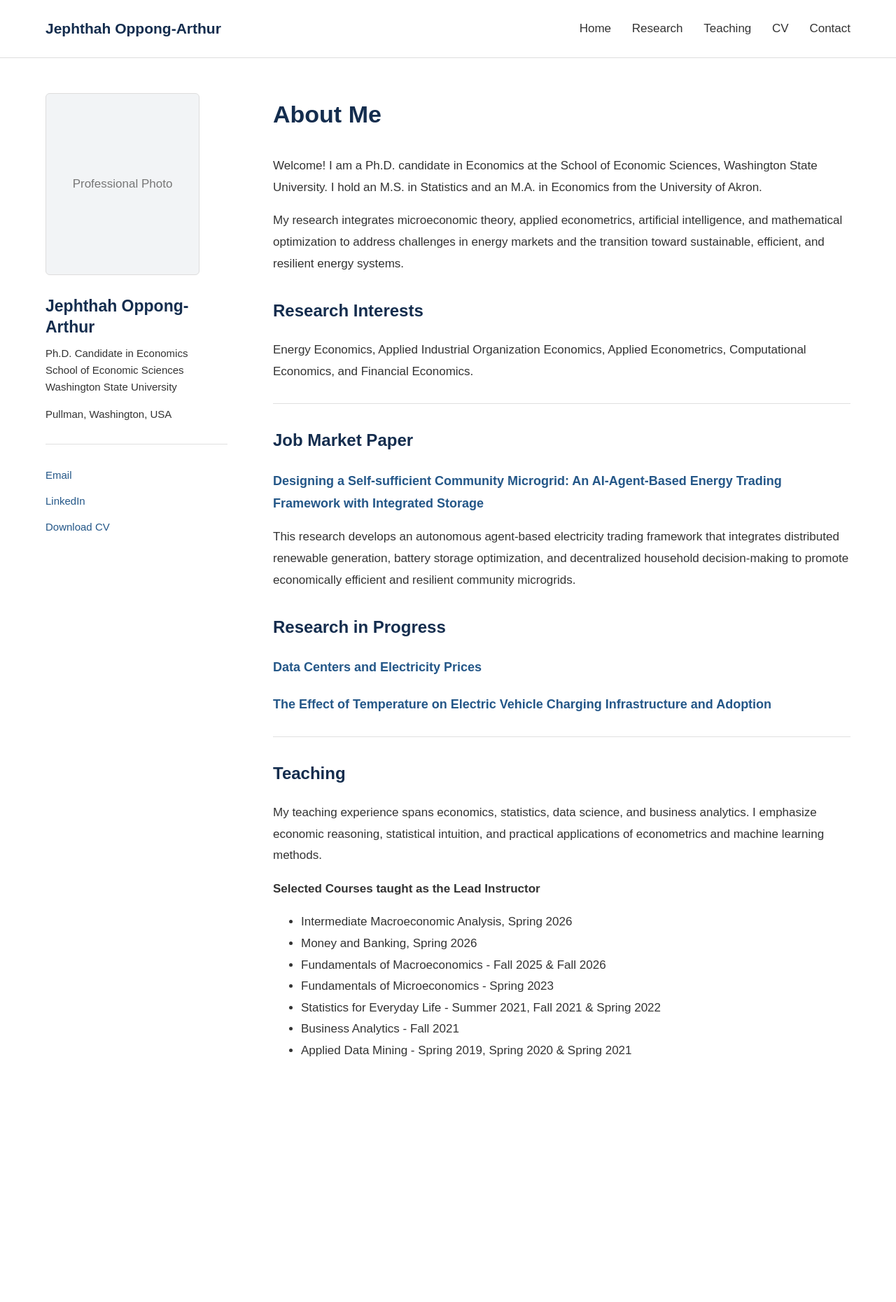
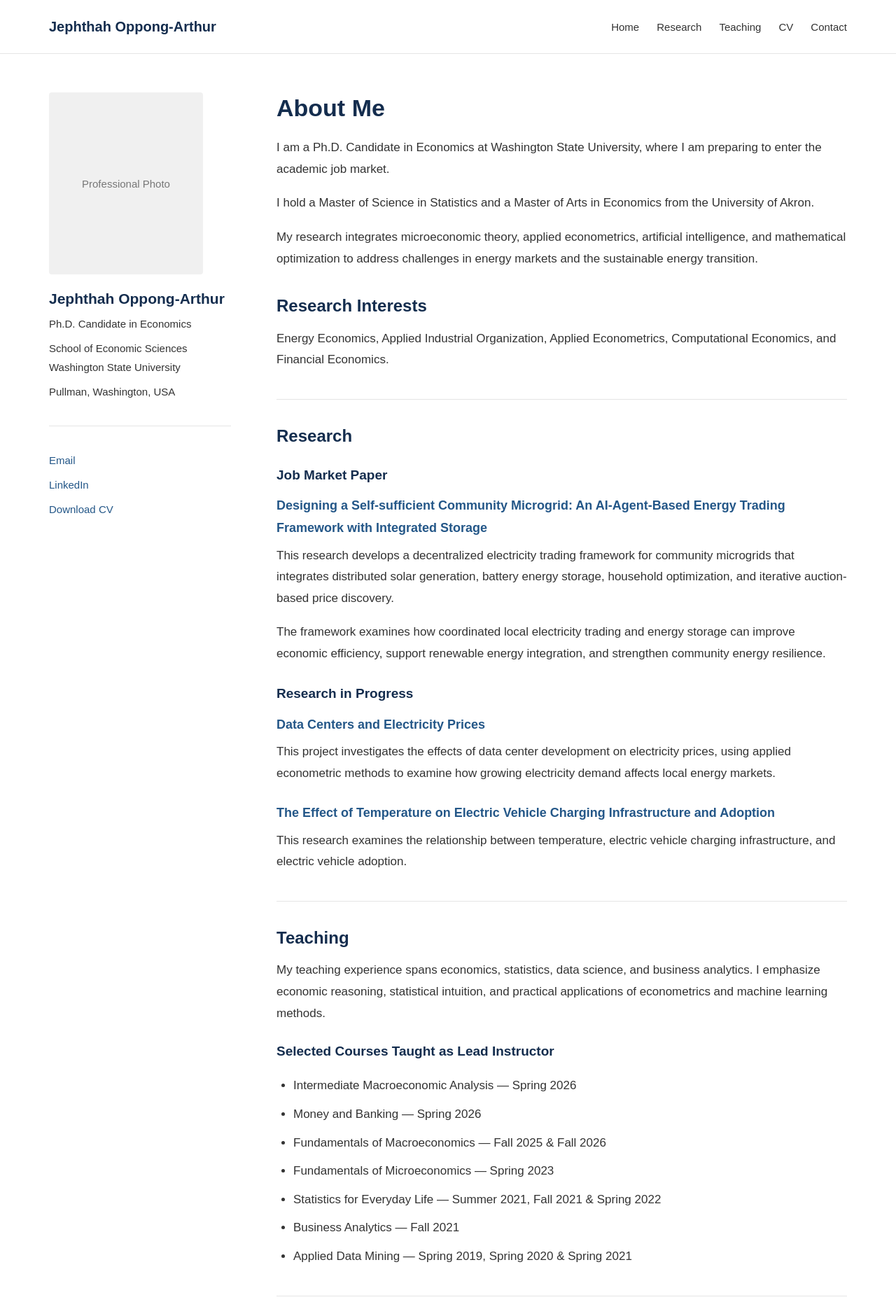
Before and after one commit to jephoppong-arthur/jephoppong-arthur.github.io, a plain HTML site: page index.html in a window 1280 px wide. Shown: the top 1860 px of the page at 70% size. Drawn offline with Linux system fonts and the light colour scheme.

Commit message:
Update index.html with new content and styles

```diff
--- a/index.html
+++ b/index.html
@@ -1,8 +1,13 @@
+
 <!DOCTYPE html>
 <html lang="en">
+
 <head>
     <meta charset="UTF-8">
     <meta name="viewport" content="width=device-width, initial-scale=1.0">
+
+    <meta name="description"
+          content="Jephthah Oppong-Arthur is a Ph.D. Candidate in Economics at Washington State University, specializing in energy economics, applied industrial organization, econometrics, and financial economics.">
 
     <title>Jephthah Oppong-Arthur | Energy and Financial Economist</title>
 
@@ -11,112 +16,18 @@
             box-sizing: border-box;
         }
 
+        html {
+            scroll-behavior: smooth;
+        }
+
         body {
             margin: 0;
-            background-color: #ffffff;
-            color: #333333;
+            padding: 0;
             font-family: Arial, Helvetica, sans-serif;
             font-size: 17px;
             line-height: 1.8;
-        }
-
-        /* Navigation bar */
-
-        header {
-            border-bottom: 1px solid #dddddd;
-        }
-
-        nav {
-            max-width: 1200px;
-            margin: auto;
-            padding: 22px 25px;
-            display: flex;
-            align-items: center;
-            justify-content: space-between;
-            flex-wrap: wrap;
-            gap: 15px;
-        }
-
-        .site-name {
-            font-size: 21px;
-            font-weight: bold;
-            color: #142d4e;
-        }
-
-        nav a {
-            text-decoration: none;
             color: #333333;
-            margin-left: 25px;
-            font-weight: 500;
-        }
-
-        nav a:hover {
-            color: #245788;
-        }
-
-        /* Main website layout */
-
-        .container {
-            max-width: 1200px;
-            margin: 50px auto;
-            padding: 0 25px;
-            display: grid;
-            grid-template-columns: 260px 1fr;
-            gap: 65px;
-        }
-
-        /* Profile sidebar */
-
-        .profile-photo {
-            width: 220px;
-            height: 260px;
-            object-fit: cover;
-            border-radius: 6px;
-        }
-
-        .photo-placeholder {
-            width: 220px;
-            height: 260px;
-            background: #f2f4f6;
-            border: 1px solid #dddddd;
-            border-radius: 6px;
-            display: flex;
-            align-items: center;
-            justify-content: center;
-            color: #777777;
-        }
-
-        .sidebar h2 {
-            font-size: 23px;
-            line-height: 1.3;
-            color: #142d4e;
-            margin-bottom: 10px;
-        }
-
-        .sidebar p {
-            font-size: 15px;
-            line-height: 1.6;
-            margin-top: 5px;
-        }
-
-        .profile-links a {
-            display: block;
-            margin: 10px 0;
-            font-size: 15px;
-        }
-
-        /* Main content */
-
-        h1 {
-            color: #142d4e;
-            font-size: 34px;
-            margin-top: 0;
-        }
-
-        h2 {
-            color: #142d4e;
-            font-size: 24px;
-            margin-top: 30px;
+            background-color: #ffffff;
         }
 
         a {
@@ -128,6 +39,146 @@
             text-decoration: underline;
         }
 
+        /* Navigation */
+
+        header {
+            border-bottom: 1px solid #e5e5e5;
+            background-color: #ffffff;
+        }
+
+        nav {
+            max-width: 1200px;
+            margin: auto;
+            padding: 20px 30px;
+            display: flex;
+            justify-content: space-between;
+            align-items: center;
+            flex-wrap: wrap;
+            gap: 20px;
+        }
+
+        .nav-name {
+            font-size: 20px;
+            font-weight: bold;
+            color: #142d4e;
+        }
+
+        .nav-links {
+            display: flex;
+            gap: 25px;
+            flex-wrap: wrap;
+        }
+
+        .nav-links a {
+            color: #333333;
+            font-size: 15px;
+        }
+
+        .nav-links a:hover {
+            color: #245788;
+        }
+
+        /* Main layout */
+
+        .container {
+            max-width: 1200px;
+            margin: 55px auto;
+            padding: 0 30px;
+            display: grid;
+            grid-template-columns: 260px minmax(0, 1fr);
+            gap: 65px;
+        }
+
+        /* Profile sidebar */
+
+        .sidebar {
+            font-size: 15px;
+        }
+
+        .photo-placeholder {
+            width: 220px;
+            height: 260px;
+            max-width: 100%;
+            background-color: #f0f0f0;
+            display: flex;
+            justify-content: center;
+            align-items: center;
+            text-align: center;
+            color: #777777;
+            margin-bottom: 20px;
+            border-radius: 4px;
+        }
+
+        .profile-photo {
+            width: 220px;
+            height: 260px;
+            max-width: 100%;
+            object-fit: cover;
+            border-radius: 4px;
+            margin-bottom: 20px;
+        }
+
+        .sidebar h2 {
+            font-size: 21px;
+            color: #142d4e;
+            margin: 0 0 8px 0;
+            line-height: 1.4;
+        }
+
+        .sidebar p {
+            margin: 8px 0;
+        }
+
+        .profile-links {
+            margin-top: 20px;
+            display: flex;
+            flex-direction: column;
+            gap: 8px;
+        }
+
+        .profile-links a {
+            display: block;
+        }
+
+        /* Main content */
+
+        main {
+            min-width: 0;
+        }
+
+        h1 {
+            color: #142d4e;
+            font-size: 34px;
+            margin-top: 0;
+            margin-bottom: 20px;
+            line-height: 1.3;
+        }
+
+        h2 {
+            color: #142d4e;
+            font-size: 24px;
+            margin-top: 35px;
+            margin-bottom: 15px;
+            line-height: 1.4;
+        }
+
+        h3 {
+            color: #142d4e;
+            font-size: 19px;
+            margin-top: 22px;
+            margin-bottom: 10px;
+        }
+
+        p {
+            margin-top: 0;
+            margin-bottom: 18px;
+        }
+
+        section {
+            margin-bottom: 40px;
+            scroll-margin-top: 30px;
+        }
+
         .paper-title {
             color: #245788;
             font-weight: bold;
@@ -135,45 +186,74 @@
         }
 
         .research-item {
-            margin-bottom: 20px;
+            margin-bottom: 25px;
+        }
+
+        .research-item p {
+            margin-top: 8px;
+        }
+
+        ul {
+            padding-left: 24px;
+        }
+
+        li {
+            margin-bottom: 10px;
         }
 
         hr {
-            border: 0;
-            border-top: 1px solid #e0e0e0;
-            margin: 30px 0;
+            border: none;
+            border-top: 1px solid #e5e5e5;
+            margin: 35px 0;
         }
 
+        .section-label {
+            font-weight: bold;
+            color: #142d4e;
+        }
+
+        /* Footer */
+
         footer {
-            border-top: 1px solid #dddddd;
+            border-top: 1px solid #e5e5e5;
             text-align: center;
             padding: 25px;
+            color: #777777;
             font-size: 14px;
-            color: #777777;
-            margin-top: 60px;
         }
 
-        /* Mobile-friendly layout */
+        /* Mobile responsiveness */
 
         @media (max-width: 768px) {
+
+            nav {
+                flex-direction: column;
+                align-items: flex-start;
+                padding: 18px 20px;
+            }
+
+            .nav-links {
+                gap: 15px;
+            }
+
             .container {
                 grid-template-columns: 1fr;
-                gap: 30px;
-                margin-top: 30px;
+                gap: 35px;
+                margin: 30px auto;
+                padding: 0 20px;
             }
 
             .sidebar {
-                text-align: center;
+                border-bottom: 1px solid #e5e5e5;
+                padding-bottom: 25px;
             }
 
-            .photo-placeholder,
-            .profile-photo {
-                margin: auto;
+            h1 {
+                font-size: 29px;
             }
 
-            nav a {
-                margin-left: 0;
-                margin-right: 15px;
+            h2 {
+                font-size: 22px;
             }
         }
     </style>
@@ -181,27 +261,35 @@
 
 <body>
 
+    <!-- Navigation -->
+
     <header>
         <nav>
-        <div class="site-name">
+
+            <div class="nav-name">
                 Jephthah Oppong-Arthur
             </div>
 
-        <div class="navigation">
-            <a href="index.html">Home</a>
+            <div class="nav-links">
+                <a href="#home">Home</a>
                 <a href="#research">Research</a>
                 <a href="#teaching">Teaching</a>
-            <a href="#cv">CV</a>
+                <a href="files/CV.pdf" target="_blank" rel="noopener noreferrer">CV</a>
                 <a href="#contact">Contact</a>
             </div>
+
         </nav>
     </header>
+
+    <!-- Main page layout -->
 
     <div class="container">
 
         <!-- Profile sidebar -->
 
         <aside class="sidebar">
+
+            <!-- Replace with your photo after uploading images/profile.jpg -->
 
             <div class="photo-placeholder">
                 Professional Photo
@@ -210,12 +298,17 @@
             <h2>Jephthah Oppong-Arthur</h2>
 
             <p>
-            Ph.D. Candidate in Economics<br>
+                Ph.D. Candidate in Economics
+            </p>
+
+            <p>
                 School of Economic Sciences<br>
                 Washington State University
             </p>
 
-        <p>Pullman, Washington, USA</p>
+            <p>
+                Pullman, Washington, USA
+            </p>
 
             <hr>
 
@@ -231,7 +324,9 @@
                     LinkedIn
                 </a>
 
-        <a href="files/CV.pdf" target="_blank">
+                <a href="files/CV.pdf"
+                   target="_blank"
+                   rel="noopener noreferrer">
                     Download CV
                 </a>
 
@@ -243,16 +338,22 @@
 
         <main>
 
-        <section id="about">
+            <!-- About Me -->
+
+            <section id="home">
 
                 <h1>About Me</h1>
 
                 <p>
-                Welcome! I am a Ph.D. candidate in Economics
-                at the School of Economic Sciences,
-                Washington State University.
-                I hold an M.S. in Statistics and an M.A.
-                in Economics from the University of Akron.
+                    I am a Ph.D. Candidate in Economics at
+                    Washington State University, where I am
+                    preparing to enter the academic job market.
+                </p>
+
+                <p>
+                    I hold a Master of Science in Statistics
+                    and a Master of Arts in Economics from
+                    the University of Akron.
                 </p>
 
                 <p>
@@ -260,14 +361,13 @@
                     applied econometrics, artificial intelligence,
                     and mathematical optimization to address
                     challenges in energy markets and the
-                transition toward sustainable, efficient,
-                and resilient energy systems.
+                    sustainable energy transition.
                 </p>
 
                 <h2>Research Interests</h2>
 
                 <p>
-                Energy Economics, Applied Industrial Organization Economics,
+                    Energy Economics, Applied Industrial Organization,
                     Applied Econometrics, Computational Economics,
                     and Financial Economics.
                 </p>
@@ -276,69 +376,129 @@
 
             <hr>
 
+            <!-- Research -->
+
             <section id="research">
 
-            <h2>Job Market Paper</h2>
+                <h2>Research</h2>
+
+                <h3>Job Market Paper</h3>
 
                 <div class="research-item">
 
                     <div class="paper-title">
-                    Designing a Self-sufficient Community
-                    Microgrid: An AI-Agent-Based Energy
-                    Trading Framework with Integrated Storage
+                        Designing a Self-sufficient Community Microgrid:
+                        An AI-Agent-Based Energy Trading Framework
+                        with Integrated Storage
                     </div>
 
                     <p>
-                    This research develops an autonomous
-                    agent-based electricity trading framework
-                    that integrates distributed renewable
-                    generation, battery storage optimization,
-                    and decentralized household decision-making
-                    to promote economically efficient and
-                    resilient community microgrids.
+                        This research develops a decentralized electricity
+                        trading framework for community microgrids that
+                        integrates distributed solar generation, battery
+                        energy storage, household optimization, and
+                        iterative auction-based price discovery.
+                    </p>
+
+                    <p>
+                        The framework examines how coordinated local
+                        electricity trading and energy storage can
+                        improve economic efficiency, support renewable
+                        energy integration, and strengthen community
+                        energy resilience.
                     </p>
 
                 </div>
 
-            <h2>Research in Progress</h2>
+                <h3>Research in Progress</h3>
 
                 <div class="research-item">
+
                     <div class="paper-title">
                         Data Centers and Electricity Prices
                     </div>
+
+                    <p>
+                        This project investigates the effects of
+                        data center development on electricity prices,
+                        using applied econometric methods to examine
+                        how growing electricity demand affects
+                        local energy markets.
+                    </p>
+
                 </div>
 
                 <div class="research-item">
+
                     <div class="paper-title">
-                    The Effect of Temperature on Electric
-                    Vehicle Charging Infrastructure and Adoption
+                        The Effect of Temperature on Electric Vehicle
+                        Charging Infrastructure and Adoption
                     </div>
+
+                    <p>
+                        This research examines the relationship between
+                        temperature, electric vehicle charging
+                        infrastructure, and electric vehicle adoption.
+                    </p>
+
                 </div>
 
             </section>
 
             <hr>
 
+            <!-- Teaching -->
+
             <section id="teaching">
 
                 <h2>Teaching</h2>
 
                 <p>
-                My teaching experience spans economics, statistics, data science, and business analytics.
-                I emphasize economic reasoning, statistical intuition, and practical applications of
-                econometrics and machine learning methods.
+                    My teaching experience spans economics, statistics,
+                    data science, and business analytics.
+                    I emphasize economic reasoning, statistical intuition,
+                    and practical applications of econometrics
+                    and machine learning methods.
                 </p>
 
-            <strong>Selected Courses taught as the Lead Instructor</strong>
+                <h3>Selected Courses Taught as Lead Instructor</h3>
 
                 <ul>
-                <li>Intermediate Macroeconomic Analysis, Spring 2026</li>
-                <li>Money and Banking, Spring 2026</li>
-                <li>Fundamentals of Macroeconomics - Fall 2025 & Fall 2026</li>
-                <li>Fundamentals of Microeconomics - Spring 2023 </li>
-                <li>Statistics for Everyday Life - Summer 2021, Fall 2021 & Spring 2022 </li>
-                <li>Business Analytics - Fall 2021 </li>
-                <li>Applied Data Mining - Spring 2019, Spring 2020 & Spring 2021</li>
+
+                    <li>
+                        Intermediate Macroeconomic Analysis —
+                        Spring 2026
+                    </li>
+
+                    <li>
+                        Money and Banking —
+                        Spring 2026
+                    </li>
+
+                    <li>
+                        Fundamentals of Macroeconomics —
+                        Fall 2025 &amp; Fall 2026
+                    </li>
+
+                    <li>
+                        Fundamentals of Microeconomics —
+                        Spring 2023
+                    </li>
+
+                    <li>
+                        Statistics for Everyday Life —
+                        Summer 2021, Fall 2021 &amp; Spring 2022
+                    </li>
+
+                    <li>
+                        Business Analytics —
+                        Fall 2021
+                    </li>
+
+                    <li>
+                        Applied Data Mining —
+                        Spring 2019, Spring 2020 &amp; Spring 2021
+                    </li>
 
                 </ul>
 
@@ -346,41 +506,85 @@
 
             <hr>
 
+            <!-- Conference Presentations -->
+
             <section id="presentations">
 
                 <h2>Conference Presentations</h2>
 
+                <div class="research-item">
+
                     <p>
-                <strong>43rd USAEE North American Conference</strong>
-                <br>
-                November 2026 — Podium and Poster Presentations.
+                        <strong>
+                            43rd USAEE North American Conference
+                        </strong>
+                    </p>
+
+                    <p>
+                        November 2026
+                    </p>
+
+                    <p>
+                        Podium and Poster Presentations
+                    </p>
+
+                </div>
+
+            </section>
+
+            <hr>
+
+            <!-- Curriculum Vitae -->
+
+            <section id="cv">
+
+                <h2>Curriculum Vitae</h2>
+
+                <p>
+                    My academic curriculum vitae is available
+                    for download.
+                </p>
+
+                <p>
+                    <a href="files/CV.pdf"
+                       target="_blank"
+                       rel="noopener noreferrer">
+                        Download Curriculum Vitae (PDF)
+                    </a>
                 </p>
 
             </section>
 
             <hr>
 
-        <section id="cv">
-
-            <h2>Curriculum Vitae</h2>
-
-            <p>CV will be available shortly.</p>
-
-        </section>
-
-        <hr>
+            <!-- Contact -->
 
             <section id="contact">
 
                 <h2>Contact</h2>
 
                 <p>
+                    <strong>Email:</strong>
+                    <a href="mailto:j.oppong-arthur@wsu.edu">
+                        j.oppong-arthur@wsu.edu
+                    </a>
+                </p>
+
+                <p>
+                    <strong>Institution:</strong><br>
                     School of Economic Sciences<br>
                     Washington State University<br>
                     Pullman, Washington, USA
                 </p>
 
-            <p>Email: To be added.</p>
+                <p>
+                    <strong>LinkedIn:</strong>
+                    <a href="https://www.linkedin.com/in/jephthah-oppong-arthur-34a053156/"
+                       target="_blank"
+                       rel="noopener noreferrer">
+                        Jephthah Oppong-Arthur
+                    </a>
+                </p>
 
             </section>
 
@@ -388,8 +592,10 @@
 
     </div>
 
+    <!-- Footer -->
+
     <footer>
-    Copyright &copy; 2026 Jephthah Oppong-Arthur.
+        &copy; 2026 Jephthah Oppong-Arthur.
         All rights reserved.
     </footer>
 
```
Lines whose indentation alone changed are shown as unchanged.
